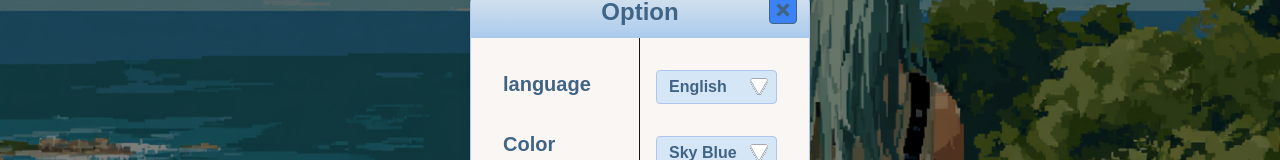
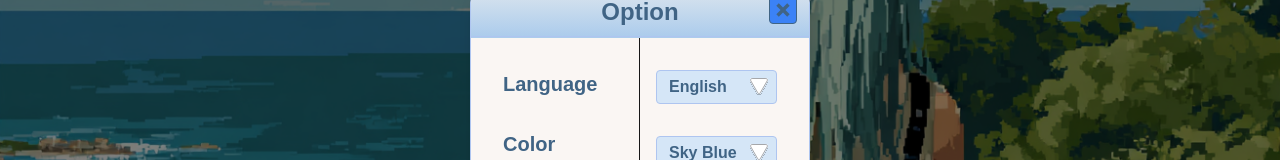
Before and after one commit to yuwonkyu/makeCharacter, a Next.js app: page /settings in a window 1280 px wide. Shown: the part 260-420 px from the top of the page. Built offline with nearby package versions, Linux system fonts and the light colour scheme; a web font is replaced by a local one.

Commit message:
💄 feat: 다국어 지원을 위한 로딩 및 설정 텍스트 추가, 로딩 시간 단축

```diff
--- a/src/app/character/page.tsx
+++ b/src/app/character/page.tsx
@@ -4,11 +4,21 @@ import Image from "next/image";
 import { useAvatarMove } from "@/hooks/useAvatarMove";
 import { useEffect, useState } from "react";
 import BlueSpinner from "@/components/lodding/BlueSpinner";
+import { useLanguage } from "@/contexts/LanguageContext";
 
 const CharacterPage = () => {
   const { pos, GRID_WIDTH, GRID_HEIGHT, setPos, canMove } = useAvatarMove();
   const [isMobile, setIsMobile] = useState(false);
   const [loading, setLoading] = useState(true);
+  const { language } = useLanguage();
+
+  const TEXT = {
+    loading: {
+      en: "Loading character...",
+      ko: "캐릭터 불러오는 중...",
+      jp: "キャラクターを読み込み中...",
+    },
+  };
 
   useEffect(() => {
     const check = () => setIsMobile(window.innerWidth < 768);
@@ -19,7 +29,7 @@ const CharacterPage = () => {
 
   useEffect(() => {
     // 예시: 1초 후 로딩 해제 (실제 fetch 등과 연동 가능)
-    const timer = setTimeout(() => setLoading(false), 1000);
+    const timer = setTimeout(() => setLoading(false), 300);
     return () => clearTimeout(timer);
   }, []);
 
@@ -48,7 +58,7 @@ const CharacterPage = () => {
   const left = `calc(${(pos.x / GRID_WIDTH) * 100}% - ${avatarSize / 2}px)`;
   const top = `calc(${(pos.y / GRID_HEIGHT) * 100}% - ${avatarSize}px)`;
 
-  if (loading) return <BlueSpinner />;
+  if (loading) return <BlueSpinner text={TEXT.loading[language]} />;
 
   return (
     <div className="w-screen h-screen bg-[var(--gray-2)] flex items-center justify-center">
--- a/src/app/settings/page.tsx
+++ b/src/app/settings/page.tsx
@@ -4,44 +4,64 @@ import { useRouter } from "next/navigation";
 import BlueSpinner from "@/components/lodding/BlueSpinner";
 import BgImage from "@/components/common/BgImage";
 import OptionPanel from "@/components/settings/OptionPanel";
-import { useLanguage } from "@/contexts/LanguageContext"; // 추가
+import { useLanguage } from "@/contexts/LanguageContext";
 
 export default function Settings() {
   const [loading, setLoading] = useState(true);
-  const { language, setLanguage } = useLanguage(); // 전역 언어 사용
+  const { language, setLanguage } = useLanguage();
   const [color, setColor] = useState("sky");
+
+  // 임시 상태
+  const [tempLanguage, setTempLanguage] = useState(language); // language의 기본값은 "en"
+  const [tempColor, setTempColor] = useState(color); // color의 기본값은 "sky"
+
   const router = useRouter();
 
+  // 다국어 텍스트
+  const TEXT = {
+    saved: {
+      en: "Saved",
+      ko: "저장되었습니다",
+      jp: "保存されました",
+    },
+    resetConfirm: {
+      en: "Are you sure you want to reset?",
+      ko: "정말로 초기화하시겠습니까?",
+      jp: "本当にリセットしますか？",
+    },
+    loading: {
+      en: "Loading settings...",
+      ko: "환경설정 불러오는 중...",
+      jp: "設定を読み込んでいます...",
+    },
+  };
+
   useEffect(() => {
-    const timer = setTimeout(() => setLoading(false), 1000);
+    const timer = setTimeout(() => setLoading(false), 300);
     return () => clearTimeout(timer);
   }, []);
 
   // 저장
   const handleSave = () => {
-    alert(language === "ko" ? "저장되었습니다" : "Saved");
+    setLanguage(tempLanguage);
+    setColor(tempColor);
+    alert(TEXT.saved[tempLanguage]);
   };
 
   // 리셋
   const handleReset = () => {
-    if (
-      window.confirm(
-        language === "ko"
-          ? "정말로 초기화하시겠습니까?"
-          : "Are you sure you want to reset?"
-      )
-    ) {
-      setLanguage("ko");
-      setColor("sky");
+    if (window.confirm(TEXT.resetConfirm[tempLanguage])) {
+      setTempLanguage("en"); // 언어 초기화
+      setTempColor("sky"); // 색상 초기화
     }
   };
 
   // 닫기(x)
   const handleClose = () => {
-    router.push("/");
+    router.push("/main");
   };
 
-  if (loading) return <BlueSpinner text="Loading settings..." />;
+  if (loading) return <BlueSpinner text={TEXT.loading[tempLanguage]} />;
 
   return (
     <div className="relative flex flex-col items-center justify-center min-h-screen bg-[var(--blue-2)] overflow-hidden">
@@ -49,10 +69,10 @@ export default function Settings() {
       <BgImage src="/img/bg-summer.png" overlay="full" />
       {/* 설정 패널 */}
       <OptionPanel
-        language={language}
-        setLanguage={setLanguage}
-        color={color}
-        setColor={setColor}
+        language={tempLanguage}
+        setLanguage={setTempLanguage}
+        color={tempColor}
+        setColor={setTempColor}
         onSave={handleSave}
         onReset={handleReset}
         onClose={handleClose}
--- a/src/components/settings/OptionPanel.tsx
+++ b/src/components/settings/OptionPanel.tsx
@@ -1,16 +1,33 @@
 import React from "react";
 import Image from "next/image";
+import type { Language, OptionPanelProps } from "./settings.d";
 
-type Language = "en" | "ko" | "jp";
-
-type OptionPanelProps = {
-  language: Language;
-  setLanguage: (lang: Language) => void;
-  color: string;
-  setColor: (color: string) => void;
-  onSave?: () => void;
-  onReset?: () => void;
-  onClose?: () => void;
+const TEXT = {
+  option: {
+    en: "Option",
+    ko: "옵션",
+    jp: "オプション",
+  },
+  language: {
+    en: "Language",
+    ko: "언어",
+    jp: "言語",
+  },
+  color: {
+    en: "Color",
+    ko: "색상",
+    jp: "色",
+  },
+  save: {
+    en: "Save",
+    ko: "저장",
+    jp: "保存",
+  },
+  reset: {
+    en: "Reset",
+    ko: "초기화",
+    jp: "リセット",
+  },
 };
 
 const LANGUAGES = [
@@ -54,7 +71,7 @@ export default function OptionPanel({
           className="text-2xl font-bold mx-auto"
           style={{ color: "var(--gray-1)" }}
         >
-          Option
+          {TEXT.option[language]}
         </span>
         {onClose && (
           <button
@@ -85,13 +102,13 @@ export default function OptionPanel({
               className="text-xl font-bold"
               style={{ color: "var(--gray-1)" }}
             >
-              language
+              {TEXT.language[language]}
             </span>
             <span
               className="text-xl font-bold"
               style={{ color: "var(--gray-1)" }}
             >
-              Color
+              {TEXT.color[language]}
             </span>
           </div>
           <div className="flex flex-col gap-8 py-8 pl-4 pr-8">
@@ -166,7 +183,7 @@ export default function OptionPanel({
           }}
           onClick={onSave}
         >
-          Save
+          {TEXT.save[language]}
         </button>
         <button
           className="flex-1 py-2 rounded border font-bold shadow"
@@ -177,7 +194,7 @@ export default function OptionPanel({
           }}
           onClick={onReset}
         >
-          Reset
+          {TEXT.reset[language]}
         </button>
       </div>
     </div>
```
Also changed, not shown: src/components/settings/settings.d.ts (+11 -0 lines), src/components/character/character.d.ts (added).
